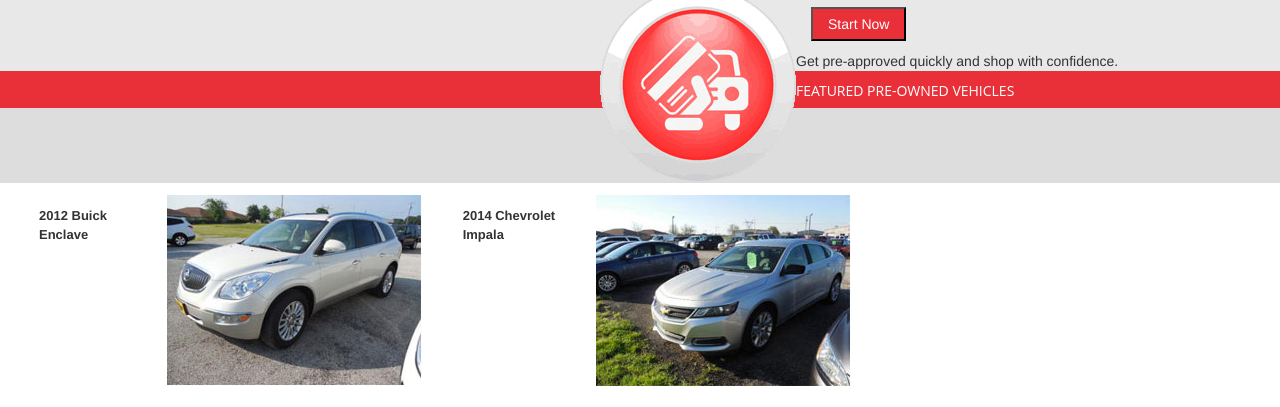
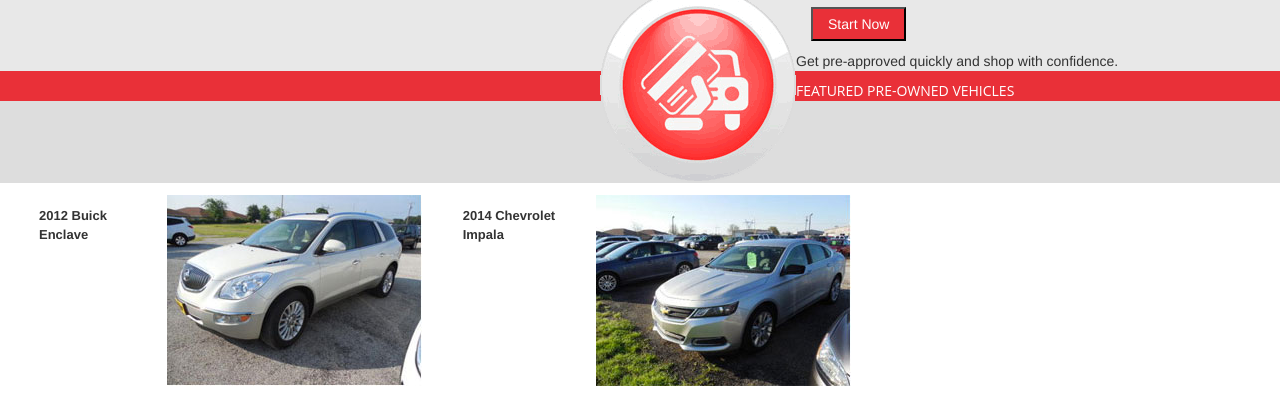
Before and after one commit to Parrotine/AutoOne, a plain HTML site: page index.html in a window 1280 px wide. Shown: the part 871-1278 px from the top of the page. Drawn offline with nearby package versions, Linux system fonts and the light colour scheme.

Commit message:
what the hell code

```diff
--- a/css/style.css
+++ b/css/style.css
@@ -129,7 +129,7 @@ margin-top: 10px;
 #red-bar {
 	background-color: #e93038;
 	width: 100%;
-	height: 37px;
+	/* height: 37px; */
 	/* text-align: center; */
 }
 
@@ -160,7 +160,7 @@ margin-top: 10px;
 
 .toyota {
 	width: 100%;
-	height: 355px;
+	/* height: 355px; */
 	background-color: #dddddd;
 	font-family: 'Open Sans';
 }
--- a/index.html
+++ b/index.html
@@ -6,7 +6,7 @@
 </head>
 <body>
 
-	<div id="layout">
+
 
 
 		<header class="slider"></header>
@@ -114,7 +114,7 @@
 		</div>
 
 
-	</div>
+
 
 
 </body>
```
